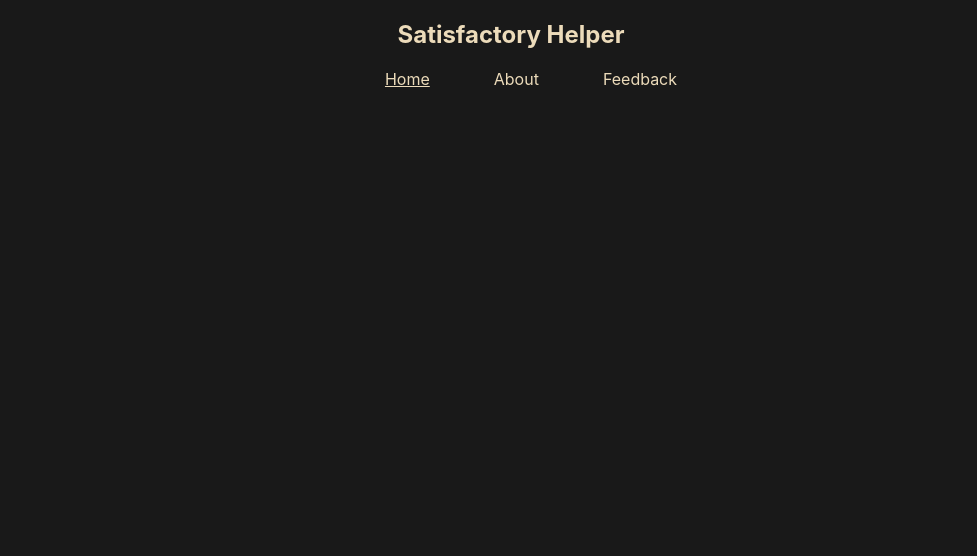
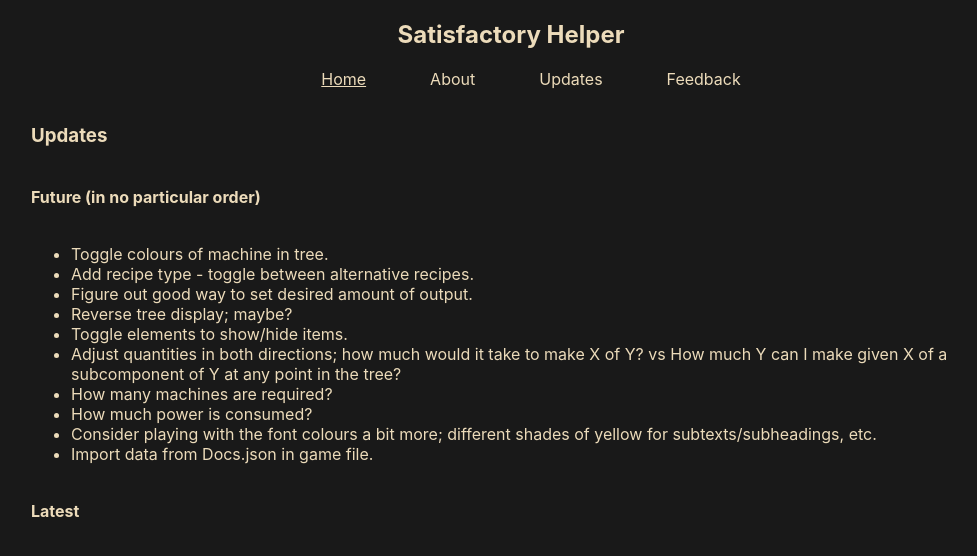
Before and after one commit to Bumbatumbarumba/satisfactory-planner, a React (Create React App) app: page /updates in a window 1280 px wide. Shown: the top 556 px of the page, without its empty margins (129-1106 px from the left). Built offline with nearby package versions, Linux system fonts and the light colour scheme.

Commit message:
added updates page to track future ideas and latest changes to site

```diff
--- a/src/components/navbar.tsx
+++ b/src/components/navbar.tsx
@@ -10,6 +10,7 @@
                 <ul className="nav-bar">
                     <li className="nav-bar-item"><Link to="/" className={activeItem === "home" ? "active" : ""} onClick={() => setActiveItem("home")}>Home</Link></li>
                     <li className="nav-bar-item"><Link to="about" className={activeItem === "about" ? "active" : ""} onClick={() => setActiveItem("about")}>About</Link></li>
+                    <li className="nav-bar-item"><Link to="updates" className={activeItem === "updates" ? "active" : ""} onClick={() => setActiveItem("updates")}>Updates</Link></li>
                     <li className="nav-bar-item"><Link to="feedback" className={activeItem === "feedback" ? "active" : ""} onClick={() => setActiveItem("feedback")}>Feedback</Link></li>
                 </ul>
             </div>
--- /dev/null
+++ b/src/components/updates.tsx
@@ -0,0 +1,33 @@
+import React from "react";
+
+export const Updates = () => {
+    return (
+        <div className="main-view">
+            <h3>Updates</h3>
+            <h4>Future (in no particular order)</h4>
+            <ul>
+                <li>Toggle colours of machine in tree.</li>
+                <li>Add recipe type - toggle between alternative recipes.</li>
+                <li>Figure out good way to set desired amount of output.</li>
+                <li>Reverse tree display; maybe?</li>
+                <li>Toggle elements to show/hide items.</li>
+                <li>Adjust quantities in both directions;
+                    how much would it take to make X of Y?
+                    vs How much Y can I make given X of a
+                    subcomponent of Y at any point in the
+                    tree?
+                </li>
+                <li>How many machines are required?</li>
+                <li>How much power is consumed?</li>
+                <li>Consider playing with the font colours a bit more;
+                    different shades of yellow for subtexts/subheadings,
+                    etc.
+                </li>
+                <li>Import data from Docs.json in game file.</li>
+            </ul>
+            <h4>Latest</h4>
+            <ul>
+            </ul>
+        </div>
+    );
+}
--- a/src/index.tsx
+++ b/src/index.tsx
@@ -6,6 +6,7 @@
 import { NavBar } from "./components/navbar";
 import { About } from "./components/about";
 import { Feedback } from "./components/feedback";
+import { Updates } from "./components/updates";
 
 const root = ReactDOM.createRoot(document.getElementById("root")!);
 root.render(
@@ -15,6 +16,7 @@
       <Routes>
         <Route path="/" element={<App />}></Route>
         <Route path="about" element={<About />}></Route>
+        <Route path="updates" element={<Updates />}></Route>
         <Route path="feedback" element={<Feedback />}></Route>
       </Routes>
     </BrowserRouter>
```
Also changed, not shown: 1 other file (tests, documents, lock files or other folders).
